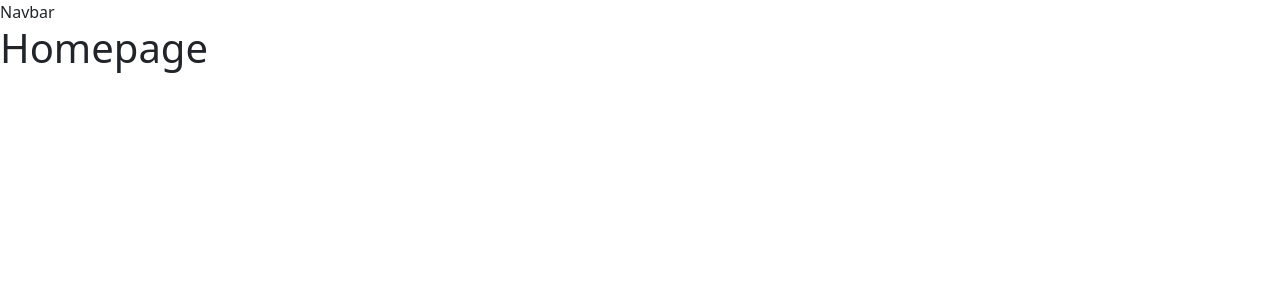
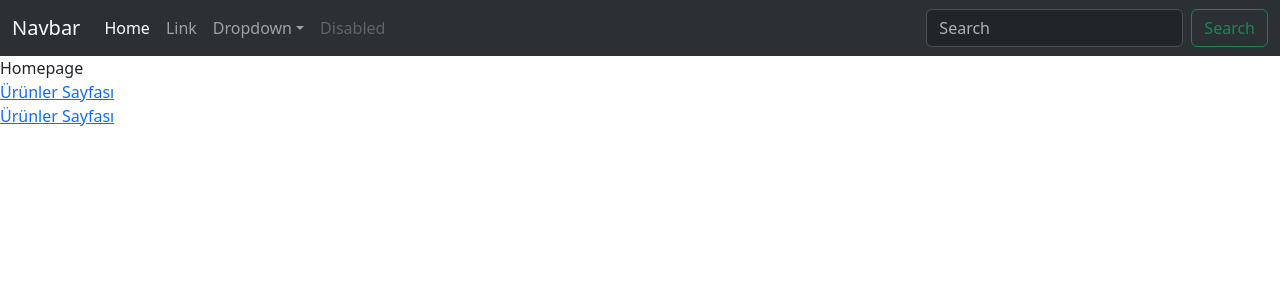
Before and after one commit to feyzaerat/rent-a-car, a React (Create React App) app: page / in a window 1280 px wide. Shown: the top 300 px of the page. Built offline with nearby package versions, Linux system fonts and the light colour scheme.

Commit message:
init navbar bootstrap

```diff
--- a/src/components/Navbar/Navbar.jsx
+++ b/src/components/Navbar/Navbar.jsx
@@ -1,6 +1,89 @@
-function Navbar(props) {
-	console.log(props);
-	return <div>{props.name}Navbar</div>;
-}
+import React from "react";
+
+const Navbar = () => {
+  return (
+    <>
+      <nav className="navbar navbar-expand-lg bg-body-tertiary dark"  data-bs-theme="dark">
+        <div className="container-fluid">
+          <a className="navbar-brand" href="#">
+            Navbar
+          </a>
+          <button
+            className="navbar-toggler"
+            type="button"
+            data-bs-toggle="collapse"
+            data-bs-target="#navbarSupportedContent"
+            aria-controls="navbarSupportedContent"
+            aria-expanded="false"
+            aria-label="Toggle navigation"
+          >
+            <span className="navbar-toggler-icon"></span>
+          </button>
+          <div className="collapse navbar-collapse" id="navbarSupportedContent">
+            <ul className="navbar-nav me-auto mb-2 mb-lg-0">
+              <li className="nav-item">
+                <a className="nav-link active" aria-current="page" href="#">
+                  Home
+                </a>
+              </li>
+              <li className="nav-item">
+                <a className="nav-link" href="#">
+                  Link
+                </a>
+              </li>
+              <li className="nav-item dropdown">
+                <a
+                  className="nav-link dropdown-toggle"
+                  href="#"
+                  role="button"
+                  data-bs-toggle="dropdown"
+                  aria-expanded="false"
+                >
+                  Dropdown
+                </a>
+                <ul className="dropdown-menu">
+                  <li>
+                    <a className="dropdown-item" href="#">
+                      Action
+                    </a>
+                  </li>
+                  <li>
+                    <a className="dropdown-item" href="#">
+                      Another action
+                    </a>
+                  </li>
+                  <li>
+                    <hr className="dropdown-divider" />
+                  </li>
+                  <li>
+                    <a className="dropdown-item" href="#">
+                      Something else here
+                    </a>
+                  </li>
+                </ul>
+              </li>
+              <li className="nav-item">
+                <a className="nav-link disabled" aria-disabled="true">
+                  Disabled
+                </a>
+              </li>
+            </ul>
+            <form className="d-flex" role="search">
+              <input
+                className="form-control me-2"
+                type="search"
+                placeholder="Search"
+                aria-label="Search"
+              />
+              <button className="btn btn-outline-success" type="submit">
+                Search
+              </button>
+            </form>
+          </div>
+        </div>
+      </nav>
+    </>
+  );
+};
 
 export default Navbar;
--- a/src/pages/Homepage/Homepage.jsx
+++ b/src/pages/Homepage/Homepage.jsx
@@ -1,15 +1,60 @@
-import React from "react";
+import React, {useEffect} from "react";
+import {Link} from "react-router-dom";
 
 export default function Homepage() {
-  return(
+	const myAsyncFunction = () => {
+		return new Promise((resolve, reject) => {
+			// async işlem
+			setTimeout(() => {
+				//resolve("veri örneği"); // işlemin başarılı olması
+				reject("istek başarısız"); // işlemin başarısız olması
+			}, 3000);
+		});
+	};
 
-	<div>
+	useEffect(() => {
+		// fire and forget
+		//thenCatchFinally();
+		asyncAwait();
+	}, []);
 
-	<h1>Homepage</h1>
+	// ES2017 => async, await
 
+	// Vanilla Java, Vanilla C#, Vanilla Javascript
 
-	</div>
+	const asyncAwait = async () => {
+		try {
+			let response = await myAsyncFunction();
+			console.log(response);
+		} catch (e) {
+			console.log(e);
+		}
+	};
 
-  )
-
+	const thenCatchFinally = () => {
+		console.log("loading başladı");
+		myAsyncFunction()
+			.then(response => {
+				console.log("Bir cevap geldi:", response);
+			})
+			.catch(err => {
+				console.log("Bir hata geldi:", err);
+			})
+			.finally(() => {
+				console.log("Async işlem sonlandı.");
+				console.log("loading bitti");
+			});
+	};
+	// JS ASYNC
+	// Built-in Promise
+	return (
+		<div>
+			Homepage
+			<br />
+			{/* SPA'larda href attribute'ı kullanımı yanlıştır. */}
+			<a href="/products">Ürünler Sayfası</a>
+			<br />
+			<Link to={"/products"}>Ürünler Sayfası</Link>
+		</div>
+	);
 }
```
